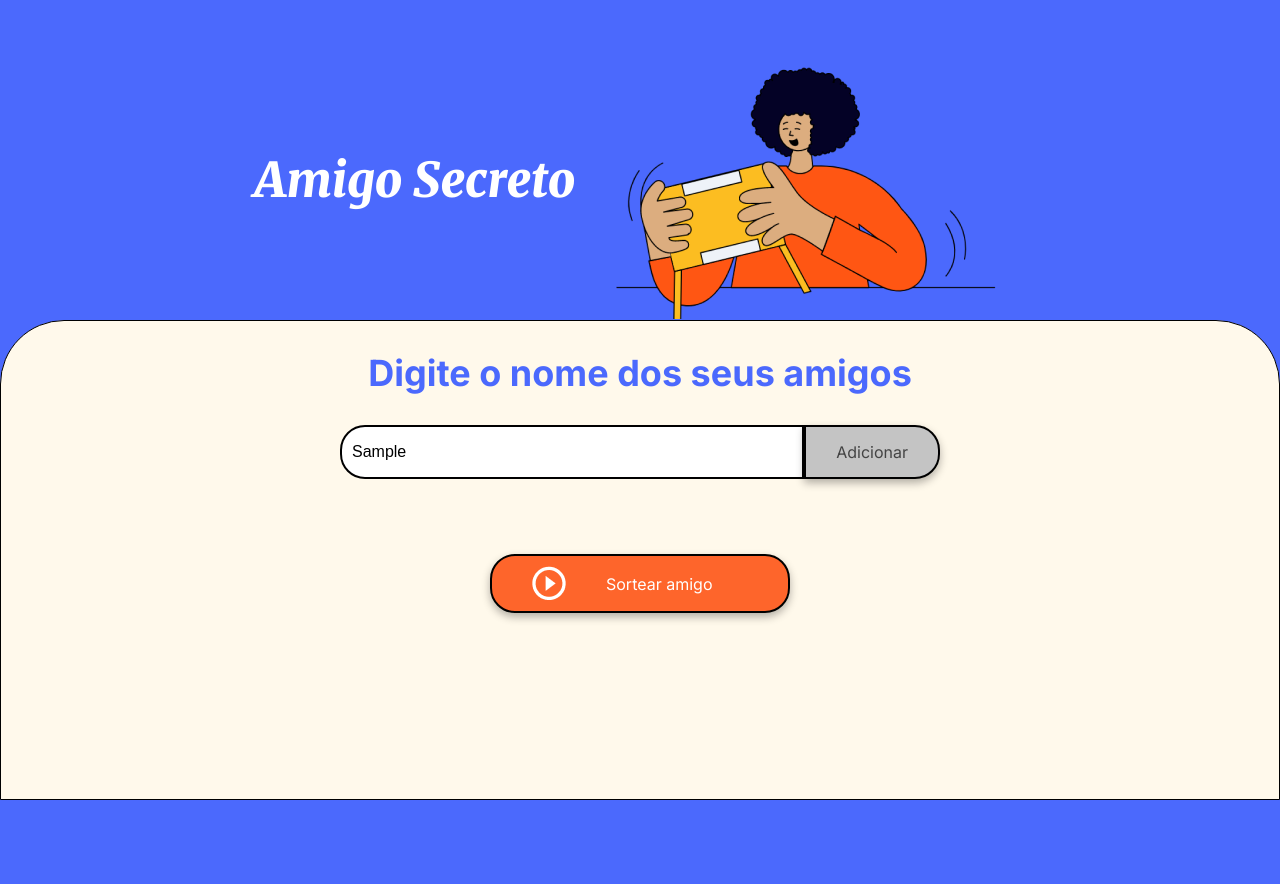
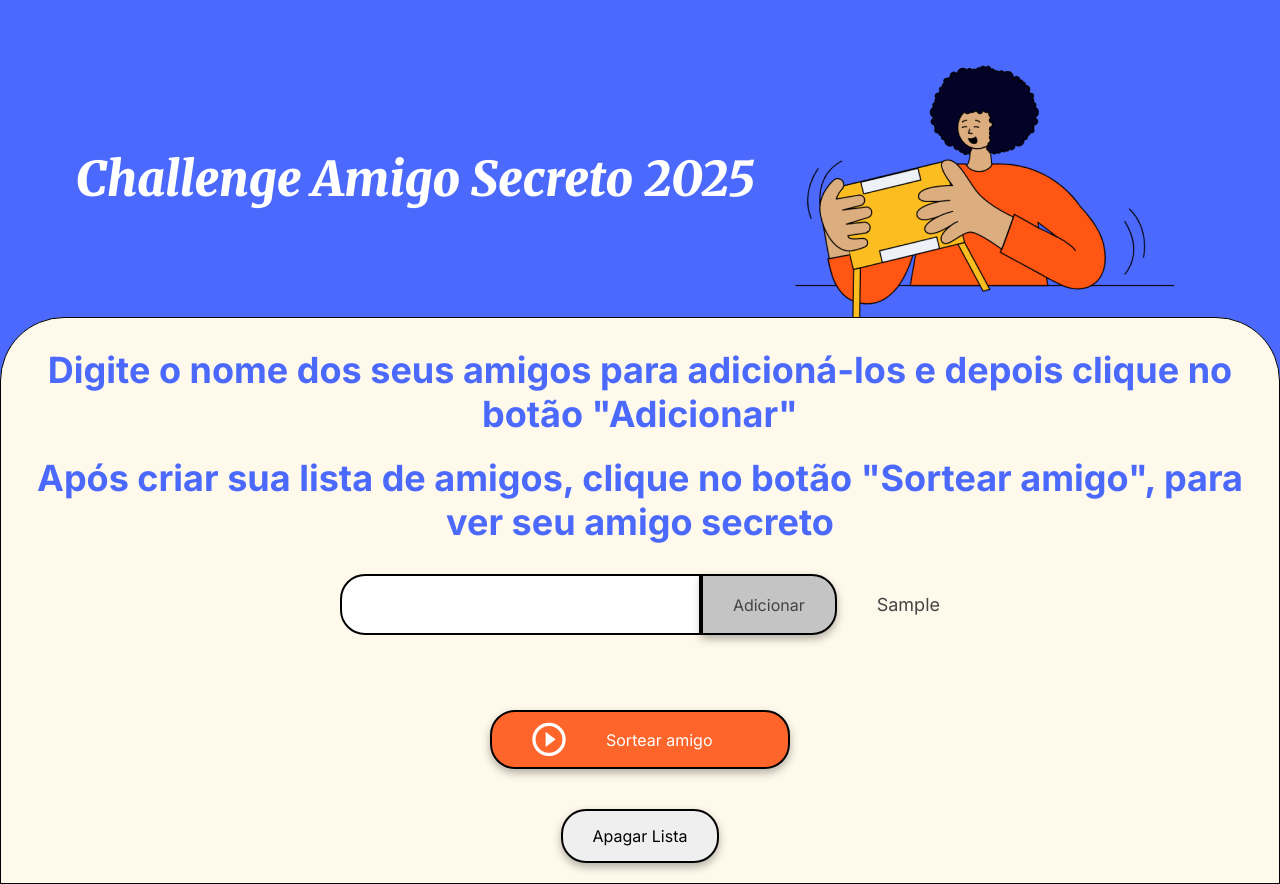
Before and after one commit to mariofaria9/challenge-amigo-secreto, a plain HTML site: page index.html in a window 1280 px wide. Both pictures are taken after typing "Sample" into the empty fields and a click on the button "Adicionar". Before the commit the page ends 800 px from the top, so only its background shows below. Drawn offline with Linux system fonts and the light colour scheme.

Commit message:
Adicionar nome e apagar lista

```diff
--- a/app.js
+++ b/app.js
@@ -1 +1,32 @@
 //O principal objetivo deste desafio é fortalecer suas habilidades em lógica de programação. Aqui você deverá desenvolver a lógica para resolver o problema.
+
+let listaAmigos = [];
+
+function adicionarAmigo(){
+    let nome = document.querySelector('input').value;
+    if(listaAmigos.includes(nome, [0])){
+        alert("Este nome já existe, favor inserir outro amigo.");
+    } else{
+        listaAmigos.push(nome);
+        exibirNome(nome);
+    }
+    limparCampo();
+}
+
+function limparCampo(){
+    let nome = document.querySelector('input');
+    nome.value = ' ';
+}
+
+function exibirNome(nome) {
+    let lista = document.getElementById('listaAmigos');
+    let item = document.createElement('li');
+    item.textContent = nome;
+    lista.appendChild(item);
+}
+
+function apagarLista() {
+    listaAmigos = []; // Limpa o array
+    let lista = document.getElementById('listaAmigos');
+    lista.innerHTML = ''; // Remove os elementos da lista do HTML
+}
--- a/index.html
+++ b/index.html
@@ -7,21 +7,23 @@
     <link rel="preconnect" href="https://fonts.googleapis.com">
     <link rel="preconnect" href="https://fonts.gstatic.com" crossorigin>
     <link href="https://fonts.googleapis.com/css2?family=Inter:wght@100;400;700;900&family=Merriweather:ital,wght@0,300;0,400;0,700;0,900;1,300;1,400;1,700;1,900&display=swap" rel="stylesheet">
-    <title>Amigo Secreto</title>
+    <title>Amigo Secreto 2025</title>
 </head>
 
 <body>
     <main class="main-content">
         <header class="header-banner">
-            <h1 class="main-title">Amigo Secreto</h1>
+            <h1 class="main-title">Challenge Amigo Secreto 2025</h1>
             <img src="assets/amigo-secreto.png" alt="Imagem representativa de amigo secreto">
         </header>
 
         <section class="input-section">
-            <h2 class="section-title">Digite o nome dos seus amigos</h2>
+            <h2 class="section-title">Digite o nome dos seus amigos para adicioná-los e depois clique no botão "Adicionar"</h2>
+            <h2 class="section-title">Após criar sua lista de amigos, clique no botão "Sortear amigo", para ver seu amigo secreto</h2>
             <div class="input-wrapper">
                 <input type="text" id="amigo" class="input-name" placeholder="Digite um nome">
                 <button class="button-add" onclick="adicionarAmigo()">Adicionar</button>
+                <ul id="listaAmigos" class="lista-amigos"></ul>
             </div>
 
             <ul id="listaAmigos" class="name-list" aria-labelledby="listaAmigos" role="list"></ul>
@@ -33,6 +35,7 @@
                     Sortear amigo
                 </button>
             </div>
+            <button class="botao-apagar" onclick="apagarLista()">Apagar Lista</button>
         </section>
     </main>
 
--- a/style.css
+++ b/style.css
@@ -8,11 +8,19 @@
     --color-white: #FFFFFF;
 }
 
+.button-add {
+    margin-right: 40px; /* Adiciona um espaçamento de 40px acima da lista */
+}
+
 /* Estilos gerais */
 * {
     margin: 0;
     padding: 0;
     box-sizing: border-box;
+}
+
+.botao-apagar {
+    margin-top: 40px; /* Adiciona um espaçamento de 40px acima do botão */
 }
 
 body {
```
